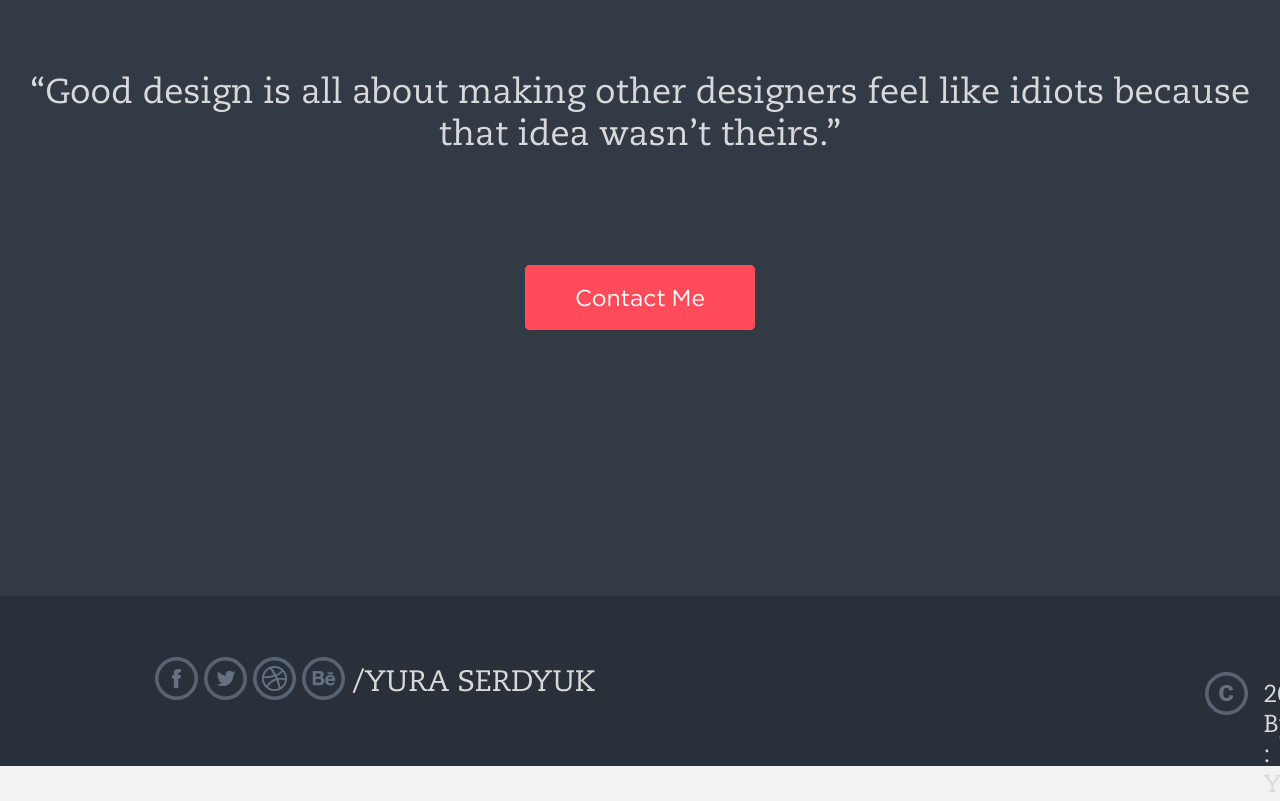
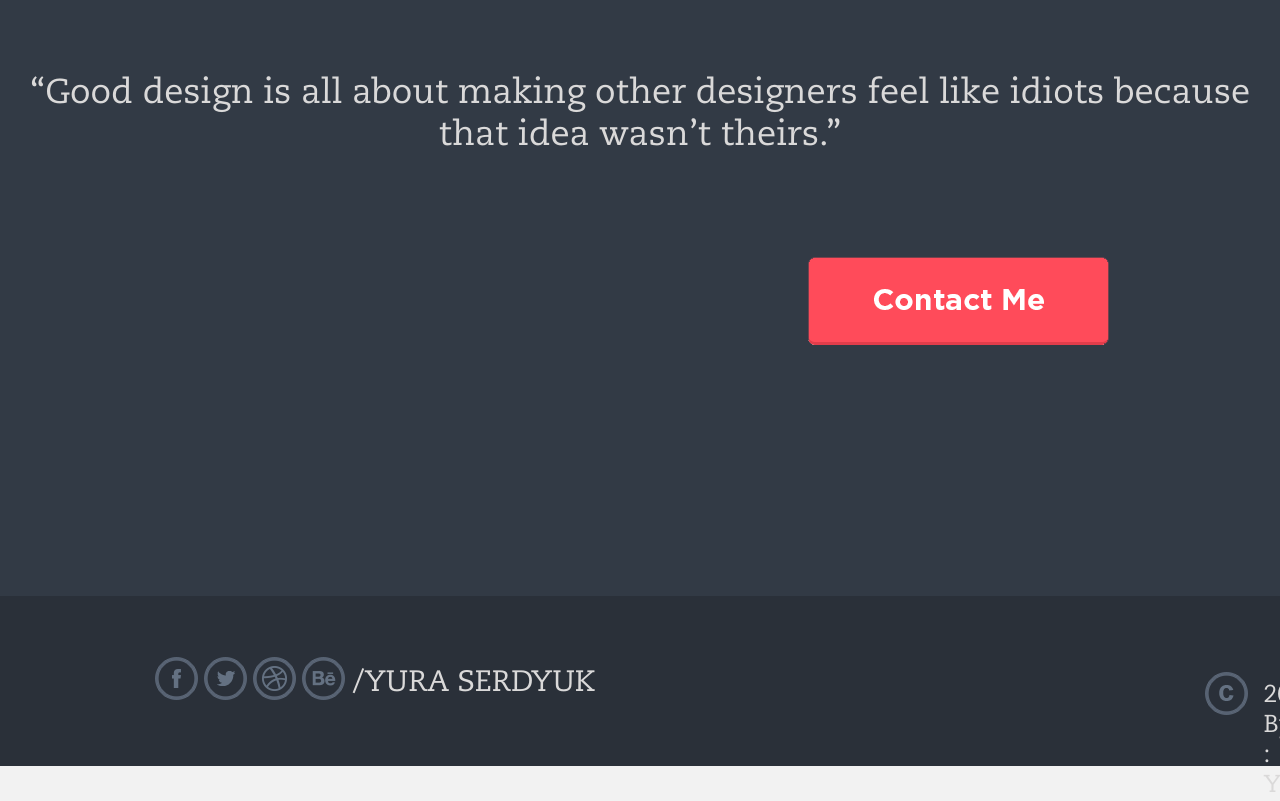
Before and after one commit to YuraSerdyuk/First-site, a plain HTML site: page index.html in a window 1280 px wide. Shown: the part 11199-12000 px from the top of the page. Drawn offline with Linux system fonts and the light colour scheme.

Commit message:
effect end bottom

```diff
--- a/css/main.css
+++ b/css/main.css
@@ -4,9 +4,7 @@ body {                       /* відступ off */
 }
 
 .bg11{                      /* фон */
-
   height: 850px;
-
 }
 
 .logo {                        /* логотип сайту */
@@ -657,6 +655,7 @@ h3 {
 
 .client a img:hover{
   filter: grayscale(0%);
+  transition: 0.2s all;
 }
 
 
@@ -770,6 +769,7 @@ table {
   font-family: GothamBook;
   font-size: 23px;
   color: #1fab5a;
+    transition: 0.5s all;
 }
 
 .textVideo51 {                /*Відступи кнопки таблиць*/
@@ -1011,7 +1011,7 @@ hr {
   padding-top: 70px;
 }
 
-.endButtom {
+/*.endButtom {
   border-width: 5px;
   border-style: solid;
   border-color: #ff4b5a;
@@ -1024,9 +1024,23 @@ hr {
   text-decoration: none;
   margin-top: 30px;
 }
+*/
+
+.effect {
+  margin-top: -89px;
+  transition: all .24s ease-in-out;
+}
+
+.effect:hover {
+  margin-top: 0;
+}
 
 .positionButtom {
-  padding-top: 100px;
+  height: 89px;
+  width: 307px;
+  overflow: hidden;
+  margin-top: 100px;
+  margin-left: 805px;
 }
 
 
@@ -1078,6 +1092,7 @@ hr {
   position: relative;
   z-index: 2;
   text-decoration: none;
+  transition: 0.5s all;
 }
 
 .linkText:hover {
--- a/index.html
+++ b/index.html
@@ -374,7 +374,8 @@
           <h2 class="text102">“Good design is all about making other designers feel like idiots because <br> that idea wasn’t theirs.”</h2>
         </div>
         <div class="positionButtom" style="text-align:center">
-            <a href="#" class="endButtom">Contact Me</a>
+          <img class="effect" src="img/endButtom2.png" alt="">
+            <!-- <a href="#" class="endButtom">Contact Me</a> -->
         </div>
       </div>
     </section>
```
Also changed, not shown: img/endButtom1.png (added), img/endButtom2.png (added).
